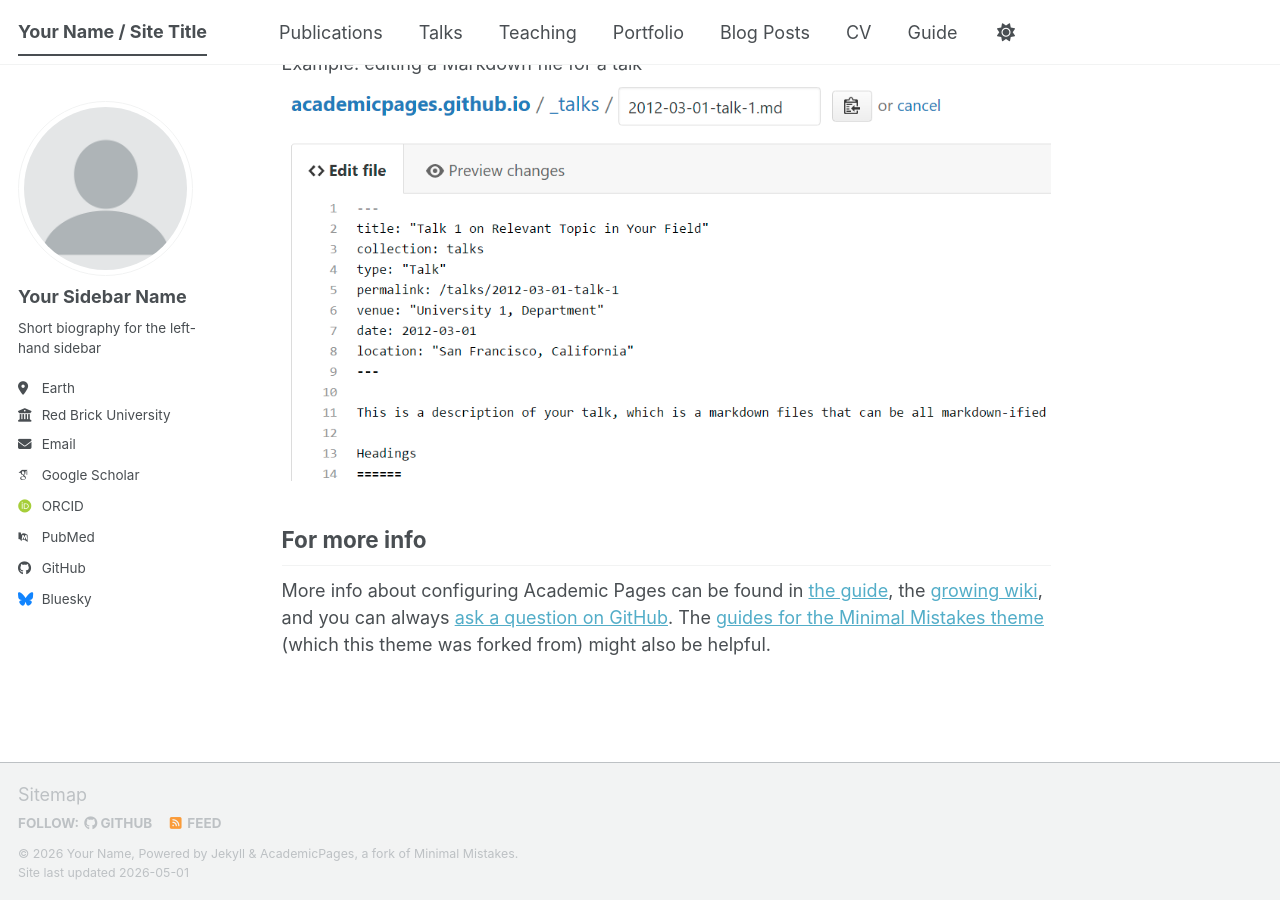
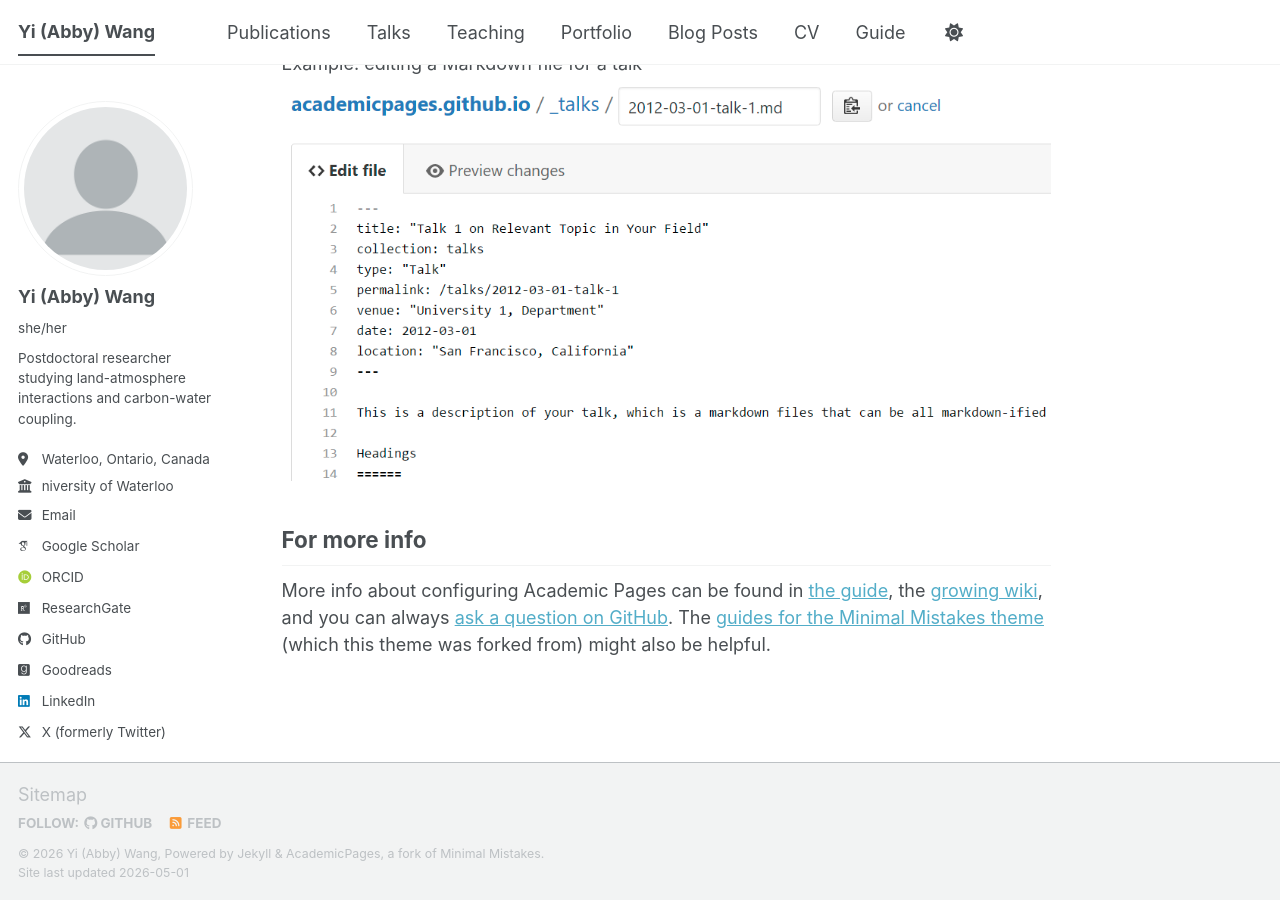
Before and after one commit to yiabbywang/yiabbywang.github.io, a Jekyll site: the page built from _pages/about.md, in a window 1280 px wide and 900 px high, scrolled down 2720 px. Built offline with Jekyll 4.4.1, drawn with Linux system fonts in a browser that asks for light colours; some web fonts are replaced; a script bundle is joined from its source files by our own code; library files that are not in the unit come from our copies.

Commit message:
Update personal details in _config.yml
Updated personal information and social media links.

```diff
--- a/_config.yml
+++ b/_config.yml
@@ -9,14 +9,14 @@
 # Basic Site Settings
 locale                   : "en-US"
 site_theme               : "default" # The available themes options are "default", "air", "sunrise", "mint", "dirt" and "contrast"
-title                    : "Your Name / Site Title"
+title                    : "Yi (Abby) Wang"
 title_separator          : "-"
-name                     : &name "Your Name"
-description              : &description "Your Name's academic portfolio"   # Update this with a general description of your site, this is the default if not overridden by a page
-url                      : https://academicpages.github.io # The base hostname & protocol for your site e.g. "https://[your GitHub username].github.io",
+name                     : &name "Yi (Abby) Wang"
+description              : &description "Personal academic website of Yi (Abby) Wang"   # Update this with a general description of your site, this is the default if not overridden by a page
+url                      : https://yiabbywang.github.io # The base hostname & protocol for your site e.g. "https://[your GitHub username].github.io",
                                                            # or if you already have some other page hosted on Github then use "https://[your GitHub username].github.io/[Your Repo Name]"
 baseurl                  : "" # the subpath of your site, e.g. "/blog"
-repository               : "academicpages/academicpages.github.io"
+repository               : "yiabbywang/yiabbywang.github.io"
 
 # Site Author - The following control what appear as part of the author content on the side bar.
 #               If a field is blank the icon and link will not appear, otherwise it will be shown.
@@ -24,25 +24,25 @@ repository               : "academicpages/academicpages.github.io"
 author:
   # Biographic information
   avatar           : "profile.png"
-  name             : "Your Sidebar Name"
-  pronouns         : # example: "she/her"
-  bio              : "Short biography for the left-hand sidebar"
-  location         : "Earth"
-  employer         : "Red Brick University"
+  name             : "Yi (Abby) Wang"
+  pronouns         : "she/her"
+  bio              : "Postdoctoral researcher studying land-atmosphere interactions and carbon-water coupling."
+  location         : "Waterloo, Ontario, Canada"
+  employer         : "niversity of Waterloo"
   uri              : # URL
-  email            : "none@example.org"
+  email            : "yi.wang1@uwaterloo.ca"
 
   # Academic websites
   academia         : # URL
   arxiv            : # URL - Update with the correct link to your profile
-  googlescholar    : "https://scholar.google.com/citations?user=PS_CX0AAAAAJ"
+  googlescholar    : "https://scholar.google.ca/citations?user=6BYVHJQAAAAJ&hl=en"
   inspire-hep      : # URL
   impactstory      : # URL
-  orcid            : "https://orcid.org/yourorcidurl"
+  orcid            : "https://orcid.org/0000-0002-8381-3001"
   semantic         : # URL
   ssrn             : # URL
-  pubmed           : "https://www.ncbi.nlm.nih.gov/pubmed/?term=john+snow"
-  researchgate     : # URL
+  pubmed           : # URL
+  researchgate     : "https://www.researchgate.net/profile/Yi-Wang-363?ev=hdr_xprf"
   scopus           : # URL
   zotero           : # URL
 
@@ -57,16 +57,16 @@ author:
 
   # Social media
   artstation       : # Username
-  bluesky          : "bsky.app" # Replace this with you Bluesky username
+  bluesky          : # Replace this with you Bluesky username
   facebook         : # Username
   flickr           : # Username
   foursquare       : # Username
-  goodreads        : # Username
+  goodreads        : "179365955-y-w"
   google_plus      : # Username
   keybase          : # Username
   instagram        : # Username
   lastfm           : # Username
-  linkedin         : # Username
+  linkedin         : "yi-wang-ph-d-349b4a9a"
   mastodon         : # URL
   medium           : # URL
   pinterest        : # Username
@@ -74,7 +74,7 @@ author:
   steam            : # Username
   telegram         : # URL
   tumblr           : # Username
-  twitter          : # Username for X / Twitter
+  twitter          : "Abby_Yi_Wang"
   vine             : # Username
   weibo            : # Username
   wikipedia        : # Username
```
